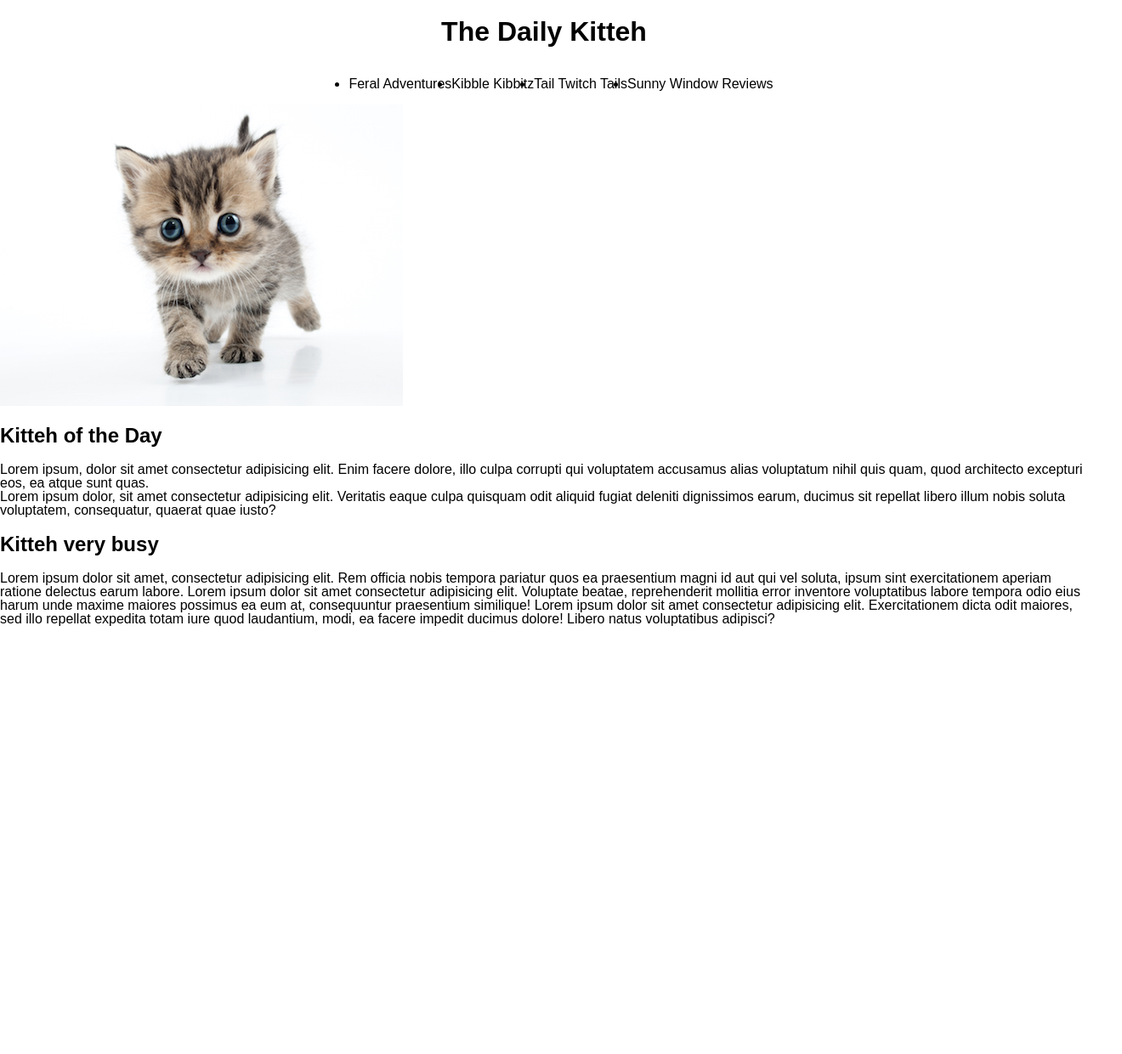
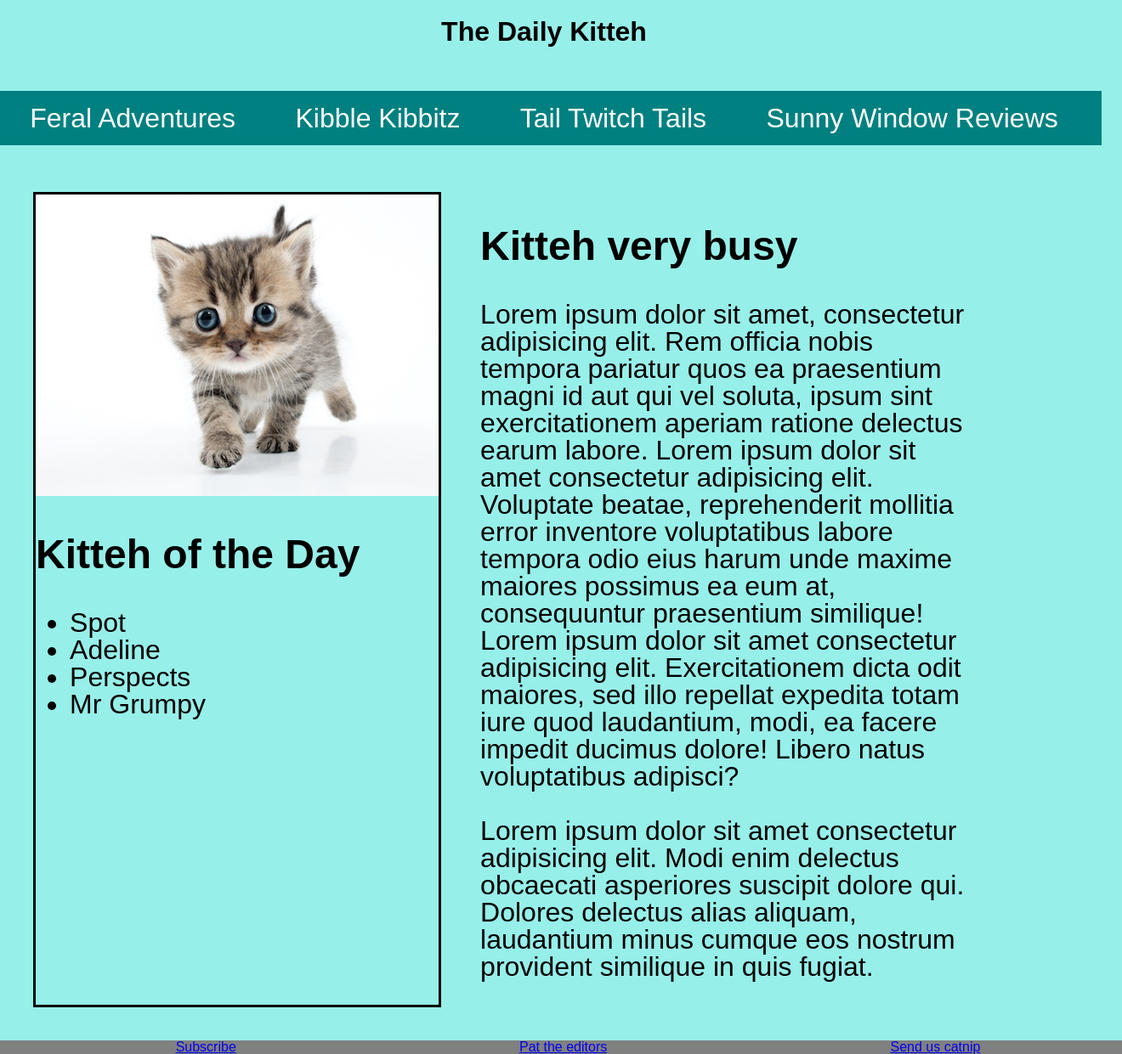
Before and after one commit to wmurch/daily-kitteh, a website: page public/index.html in a window 1280 px wide. Shown: the whole page at 85% size, 1320 px wide, since content can reach past the window. Before the commit the page ends 800 px from the top, so only its background shows below. Drawn offline with Linux system fonts and the light colour scheme.

Commit message:
took to long befofre commit but added spome pages and corrected my article branding

```diff
--- a/public/index.html
+++ b/public/index.html
@@ -7,6 +7,8 @@
     <link rel="shortcut icon" href="favicon.ico">
     <link rel="stylesheet" href="screen.css">
   </head>
+
+  <body>
       <header>
           <h1 class='top-menu'>The Daily Kitteh</h1>
           <ul class='menu-items'>
@@ -16,22 +18,38 @@
             <li>Sunny Window Reviews</li>
           </ul>
       </header>
-  <body>
-    <article>
+      <main>
+          <article class="kitty-pic">
               <img src="small-kitten.jpg" alt="Small Kitten">
               <h1>Kitteh of the Day</h1>
-      <p>
-          Lorem ipsum, dolor sit amet consectetur adipisicing elit. Enim facere dolore, illo culpa corrupti qui voluptatem accusamus alias voluptatum nihil quis quam, quod architecto excepturi eos, ea atque sunt quas.
-          <br>
-          Lorem ipsum dolor, sit amet consectetur adipisicing elit. Veritatis eaque culpa quisquam odit aliquid fugiat deleniti dignissimos earum, ducimus sit repellat libero illum nobis soluta voluptatem, consequatur, quaerat quae iusto?
-      </p>
+              <ul>
+                <li>Spot</li>
+                <li>Adeline</li>
+                <li>Perspects</li>
+                <li>Mr Grumpy</li>
+              </ul>
             </article>
-    <article>
+            <article class="text-only">
               <h1>Kitteh very busy</h1>
               <p>Lorem ipsum dolor sit amet, consectetur adipisicing elit. Rem officia nobis tempora pariatur quos ea praesentium magni id aut qui vel soluta, ipsum sint exercitationem aperiam ratione delectus earum labore.
                 Lorem ipsum dolor sit amet consectetur adipisicing elit. Voluptate beatae, reprehenderit mollitia error inventore voluptatibus labore tempora odio eius harum unde maxime maiores possimus ea eum at, consequuntur praesentium similique!
                 Lorem ipsum dolor sit amet consectetur adipisicing elit. Exercitationem dicta odit maiores, sed illo repellat expedita totam iure quod laudantium, modi, ea facere impedit ducimus dolore! Libero natus voluptatibus adipisci?
               </p>
+              <p>Lorem ipsum dolor sit amet consectetur adipisicing elit. Modi enim delectus obcaecati asperiores suscipit dolore qui. Dolores delectus alias aliquam, laudantium minus cumque eos nostrum provident similique in quis fugiat.</p>
             </article>
+      </main>
+      <footer>
+        <ul>
+          <li>
+              <a href="subscribe.html">Subscribe</a>
+          </li>
+          <li>
+              <a href="editors.html">Pat the editors</a>
+          </li>
+          <li>
+              <a href="catnip.html">Send us catnip</a>
+          </li>
+        </ul>
+      </footer>
   </body>
 </html>
--- a/public/screen.css
+++ b/public/screen.css
@@ -9,16 +9,62 @@ html {
 body {
   margin: 0;
   min-height: 100%;
+  background-color: #97efe9;
+
 }
 
 header{
   align-items: center;
   display: flex;
-  flex-direction: column
+  flex-direction: column;
+}
+main{
+  display: flex;
+  flex-direction: row;
+  font-size: 2rem;
+  padding-left: 1rem;
+  max-width: 90%;
 }
 
 .menu-items{
-  align-items: center;
+  font-size: 2rem;
+  color: #ffffff;
   display: flex;
-  flex-direction: row
+  flex-direction: row;
+  align-content: center;
+  min-width: 100%;
+  justify-content: space-around;
+  background: teal;
+  padding: 1rem;
 }
+
+.menu-items>li{
+  list-style: none;
+}
+
+img{
+
+  max-height: 40%;
+  width: auto;
+
+}
+
+.kitty-pic{
+  border-style: solid;
+}
+
+main>article{
+  margin: 2%;
+}
+
+footer>ul{
+  color: #000000;
+  display: flex;
+  flex-direction: row;
+  align-content: center;
+  min-width: 100%;
+  background: grey;
+  list-style: none;
+  min-width: 100%;
+  justify-content: space-around;
+}
```
Also changed, not shown: public/catnip.html (added, +7 -0 lines), public/editors.html (added, +7 -0 lines), public/subscribe.html (added, +7 -0 lines). Lines whose indentation alone changed are shown as unchanged.
